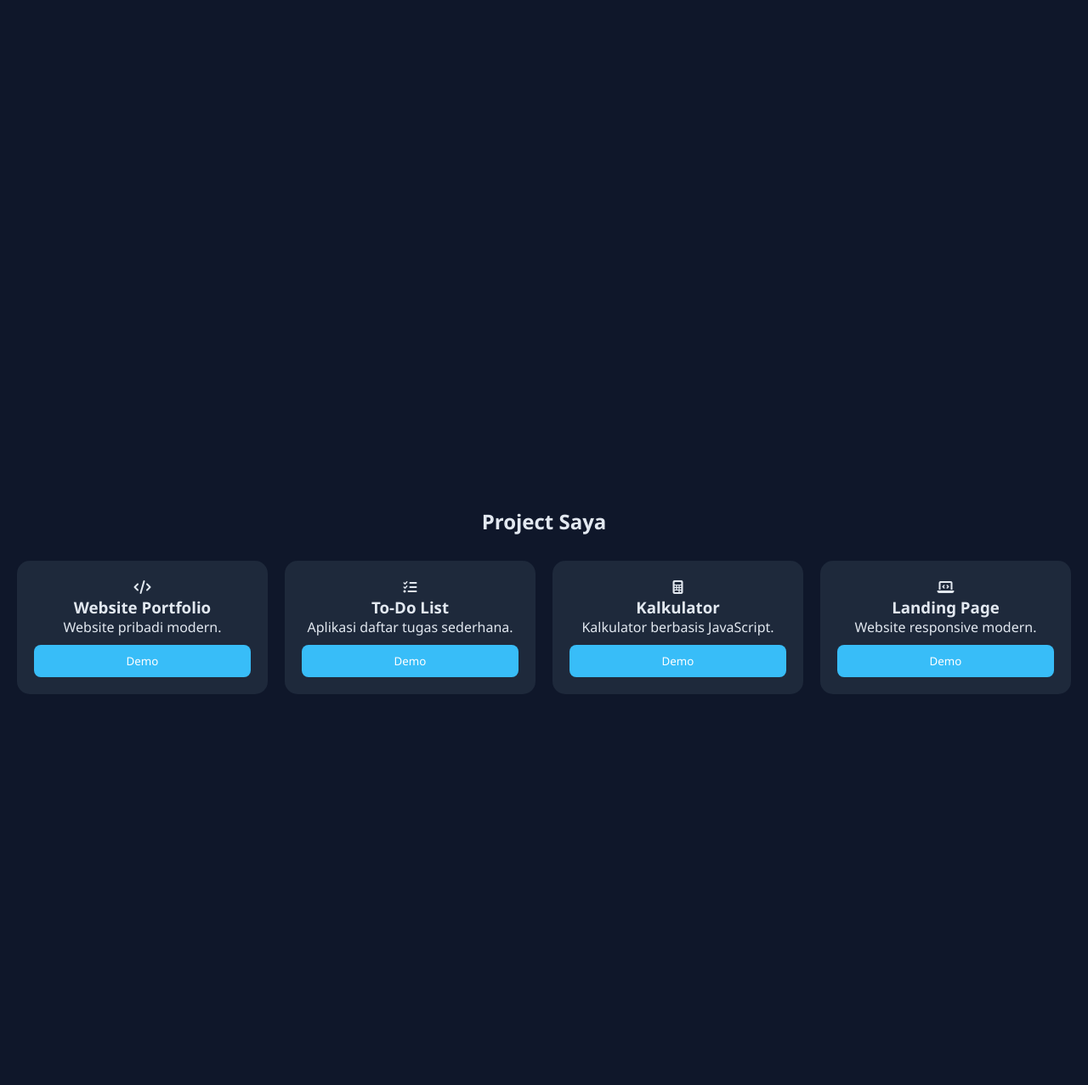
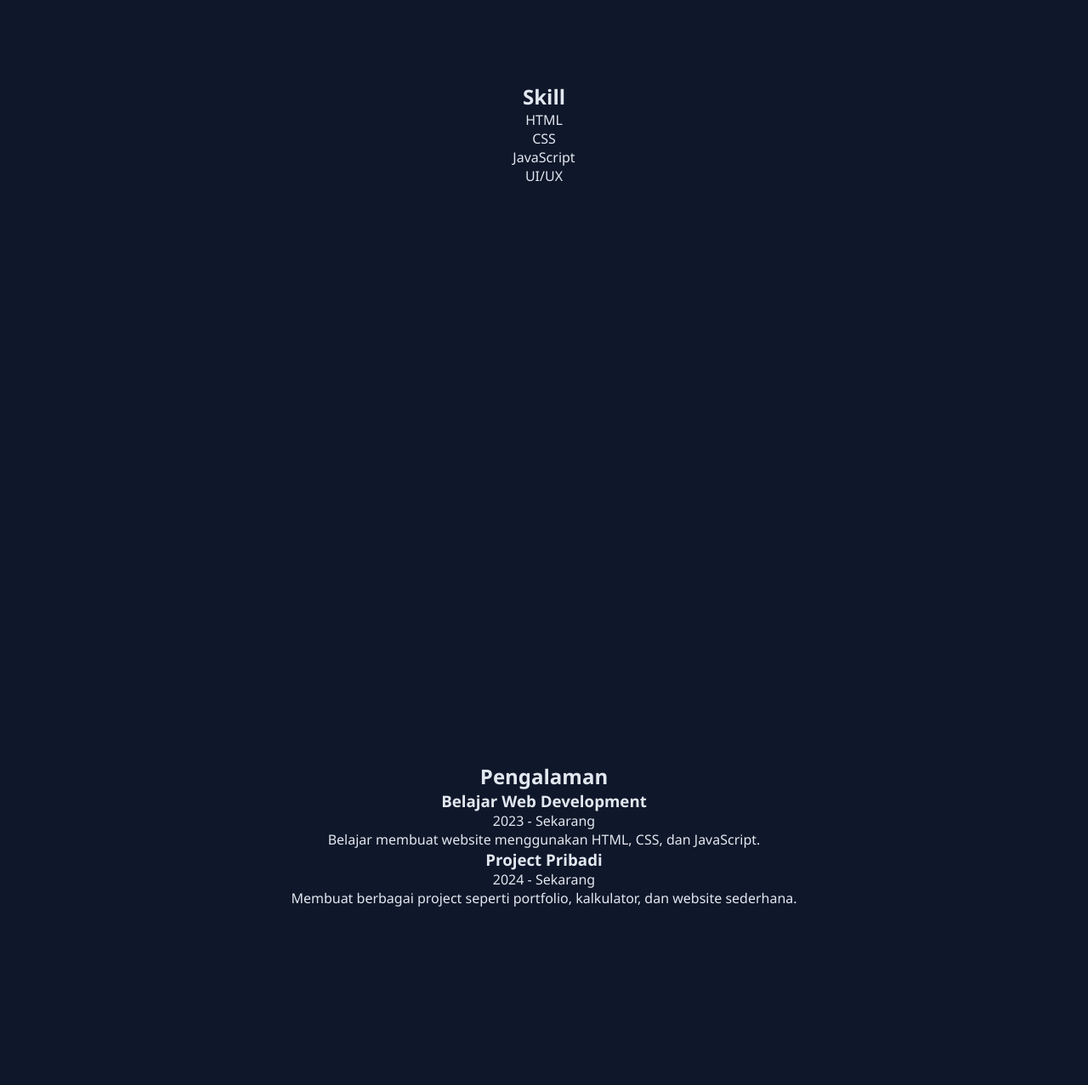
Before and after one commit to Ibnu1986/ibnu1986.github.io, a plain HTML site: page index.html in a window 1280 px wide. Shown: the part 303-1580 px from the top of the page at 85% size. Drawn offline with Linux system fonts and the light colour scheme.

Commit message:
Update index.html

```diff
--- a/index.html
+++ b/index.html
@@ -20,6 +20,33 @@
   <img src="ibnu-ngasim.png" class="profile" onclick="openModal(this)">
   <h1>Halo, Saya <span>Ibnu 👋</span></h1>
   <p>Web Developer & UI/UX Designer</p>
+  <!-- SKILL -->
+<section id="skill">
+  <h2>Skill</h2>
+
+  <div class="skill-container">
+    <div class="skill-card">HTML</div>
+    <div class="skill-card">CSS</div>
+    <div class="skill-card">JavaScript</div>
+    <div class="skill-card">UI/UX</div>
+  </div>
+</section>
+
+<!-- PENGALAMAN -->
+<section id="pengalaman">
+  <h2>Pengalaman</h2>
+
+  <div class="exp-card">
+    <h3>Belajar Web Development</h3>
+    <p>2023 - Sekarang</p>
+    <p>Belajar membuat website menggunakan HTML, CSS, dan JavaScript.</p>
+  </div>
+
+  <div class="exp-card">
+    <h3>Project Pribadi</h3>
+    <p>2024 - Sekarang</p>
+    <p>Membuat berbagai project seperti portfolio, kalkulator, dan website sederhana.</p>
+  </div>
 </section>
 
 <!-- PROJECT -->
```
